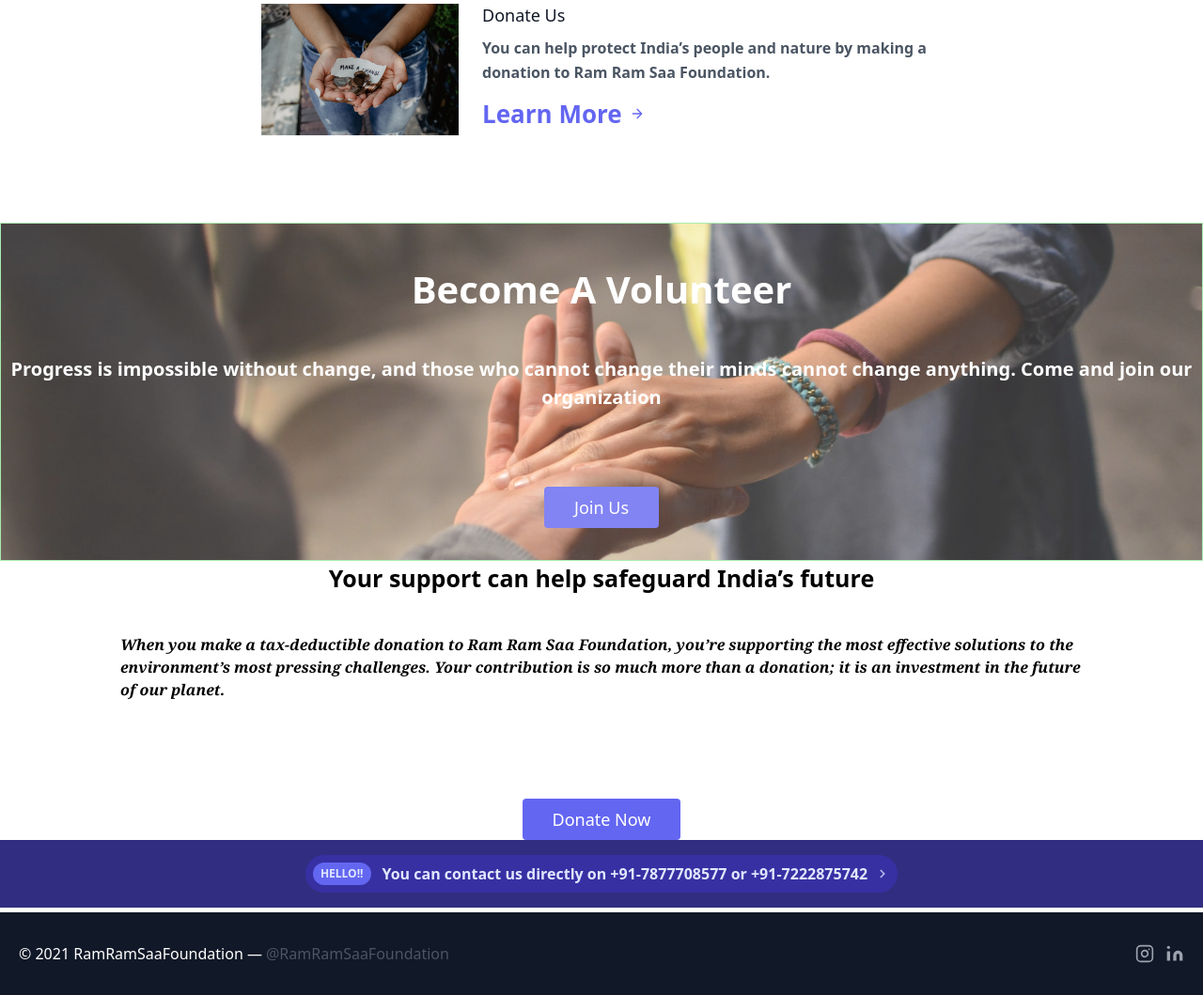
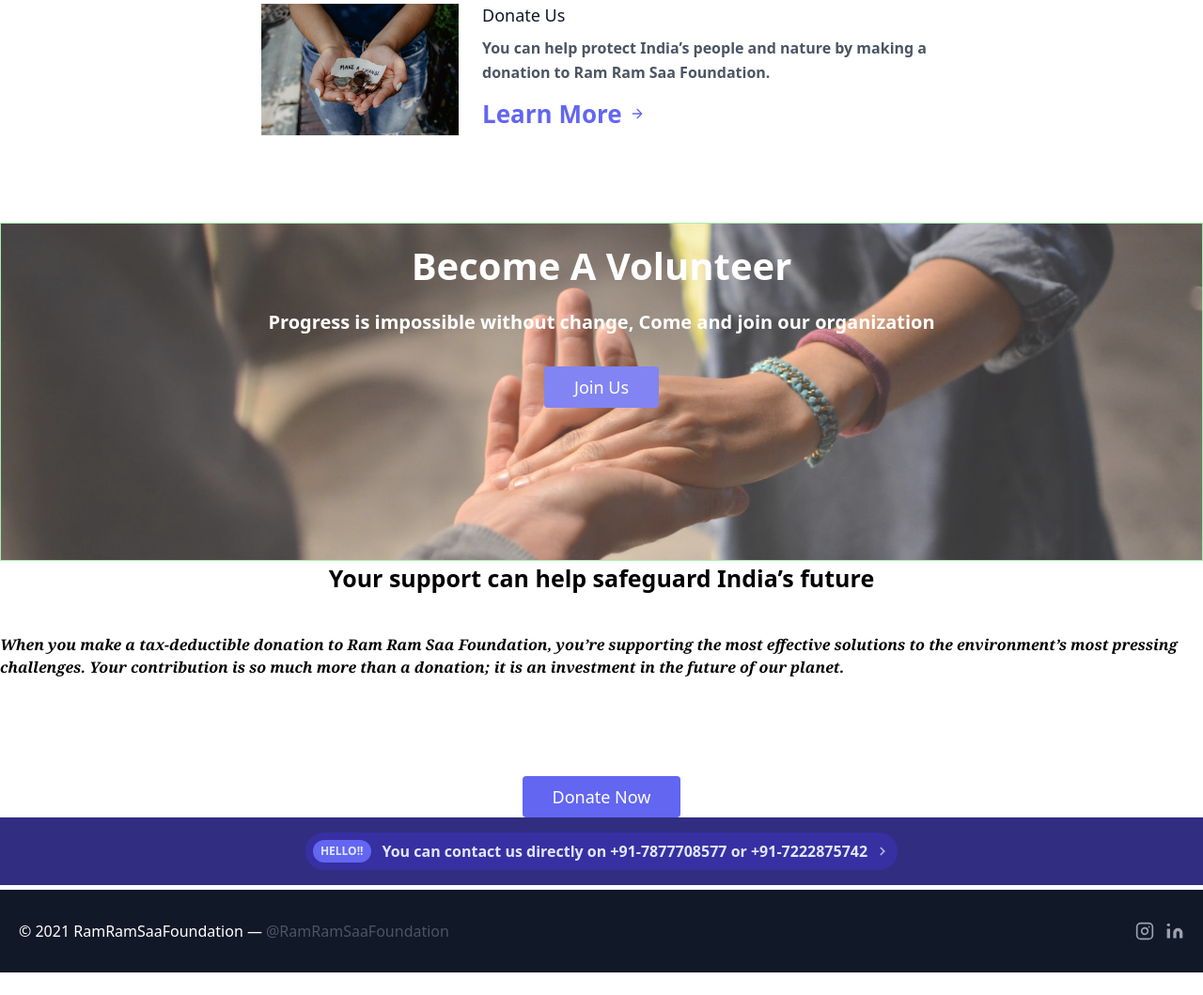
Before and after one commit to jaykumarsharma/ramramsaafoundation, a Flask app: page / in a window 1280 px wide. Shown: the part 1047-2106 px from the top of the page at 94% size. After the commit the page ends 2082 px from the top, so only its background shows below. Run offline with Flask 2, Linux system fonts and the light colour scheme.

Commit message:
Update index.html

```diff
--- a/templates/index.html
+++ b/templates/index.html
@@ -84,13 +84,13 @@ all life depends.</p>
 
     <div class="volunteerbg">
         <h1 style="
-    font-size: 40px;margin: 40px 30px;color: #ffffff;"> <b>Become A Volunteer<b> </h1>
+    font-size: 40px;margin: 15px 30px;color: #ffffff;"> <b>Become A Volunteer<b> </h1>
         <p class="font mono ..." style="
     color: #ffffff;
-    ">Progress is impossible without change, and those who cannot change their minds cannot change anything. Come and join our organization</p>
+    ">Progress is impossible without change, Come and join our organization</p>
     <button
-    class="flex mx-auto mt-20 text-white bg-indigo-500 border-0 py-2 px-8 focus:outline-none hover:bg-indigo-600 rounded text-lg"><a
-    href="/contact">Join Us</a></button>
+    class="flex mx-auto mt-8 text-white bg-indigo-500 border-0 py-2 px-8 focus:outline-none hover:bg-indigo-600 rounded text-lg"><a
+    href="/career">Join Us</a></button>
 </div>
     </div>
     </div>
@@ -100,7 +100,7 @@ all life depends.</p>
 <div class="flex flex-col text-center w-full mb-4  " style=" font-size: 25px;">
     <b>Your support can help safeguard India’s future</b></div>
     <br>
-    <div class=" px-32 font-serif italic">
+    <div class=" px-22 font-serif italic">
     When you make a tax-deductible donation to Ram Ram Saa Foundation, you’re supporting the most effective solutions to the environment’s most pressing challenges. Your contribution is so much more than a donation; it is an investment in the future of our planet.
     </div>
     <br>
```
